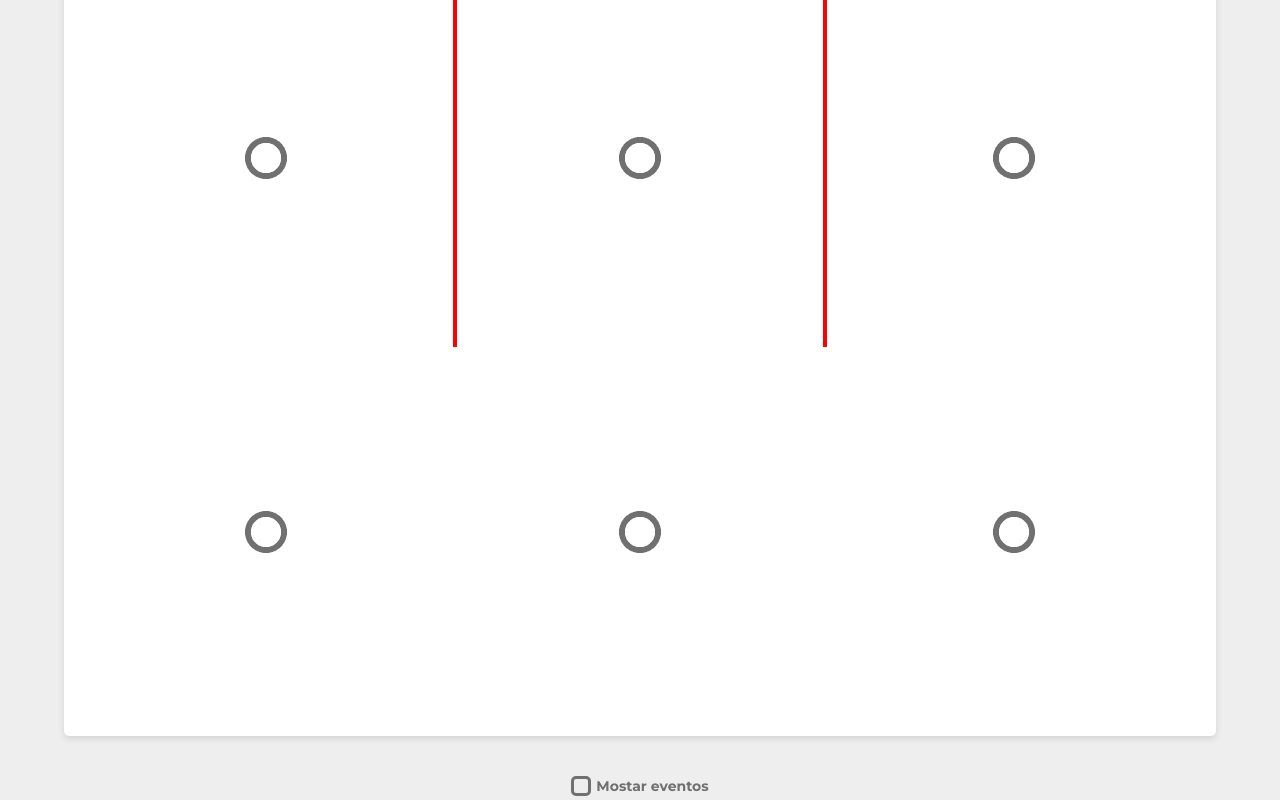
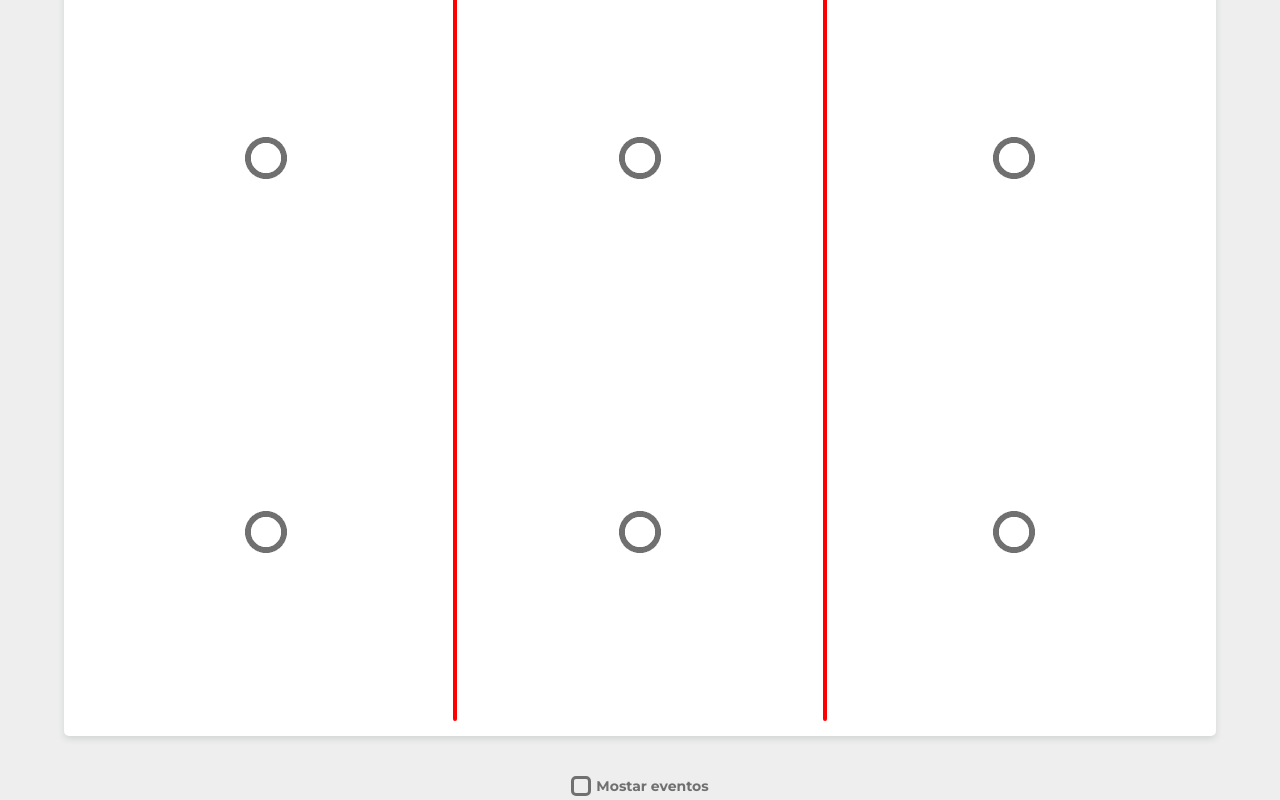
Before and after one commit to lucaslsneves/jogo-da-velha, a React (Create React App) app: page / in a window 1280 px wide. Shown: the part 563-1363 px from the top of the page. Built offline with nearby package versions, Linux system fonts and the light colour scheme.

Commit message:
criado o before e after do oitavo item

```diff
--- a/src/components/Hashtag/styles.css
+++ b/src/components/Hashtag/styles.css
@@ -16,7 +16,8 @@
     justify-content:center;
 }
 
-.hashtag > .item:nth-child(2){
+.hashtag > .item:nth-child(2),
+.hashtag > .item:nth-child(8){
     justify-content: space-between;
 }
 
@@ -31,6 +32,16 @@
     border-top-right-radius: 2px;
 }
 
+.hashtag > .item:nth-child(8)::before,
+.hashtag > .item:nth-child(8)::after{
+    content: '';
+    width: 4px;
+    height: 100%;
+    background-color: red;
+    border-bottom-left-radius: 2px;
+    border-bottom-right-radius: 2px;
+}
+
 .hashtag > .item:nth-child(5){
     border:4px solid red;
     border-top:none;
```
